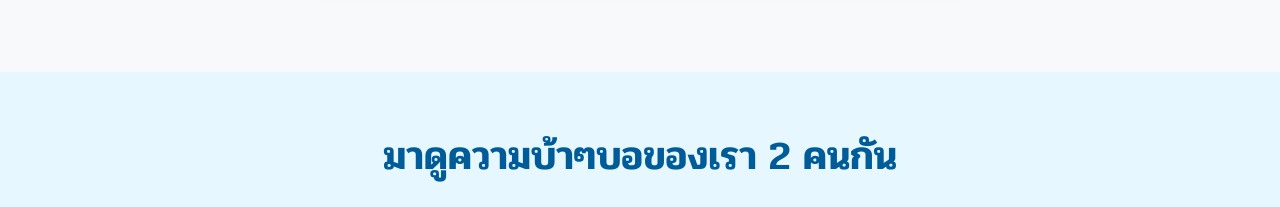
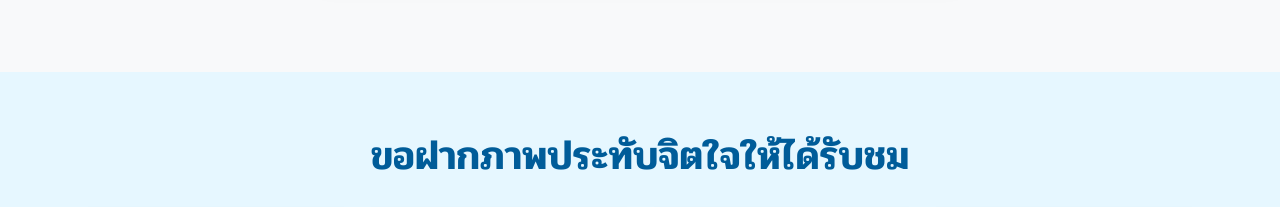
Before and after one commit to Drugpurchasing/BPTheWedd, a plain HTML site: page index.html in a window 1280 px wide. Shown: the part 3480-3687 px from the top of the page. Drawn offline with nearby package versions, Linux system fonts and the light colour scheme; some packages are replaced by stand-ins of ours; a script that the page names is missing.

Commit message:
Update index.html

```diff
--- a/index.html
+++ b/index.html
@@ -469,7 +469,7 @@
 
     <div class="section" style="background-color: var(--light-bg);">
         <div class="container">
-            <h2 class="section-title" data-aos="fade-up">มาดูความบ้าๆบอของเรา 2 คนกัน</h2>
+            <h2 class="section-title" data-aos="fade-up">ขอฝากภาพประทับจิตใจให้ได้รับชม</h2>
             <div class="gallery-grid">
                 <img src="https://github.com/Drugpurchasing/BPTheWedd/blob/main/gallery1.jpg?raw=true" alt="Gallery Image 1" class="portrait" data-aos="zoom-in" data-aos-delay="100">
                 <img src="https://github.com/Drugpurchasing/BPTheWedd/blob/main/gallery2.jpg?raw=true" alt="Gallery Image 2" data-aos="zoom-in" data-aos-delay="200">
```
